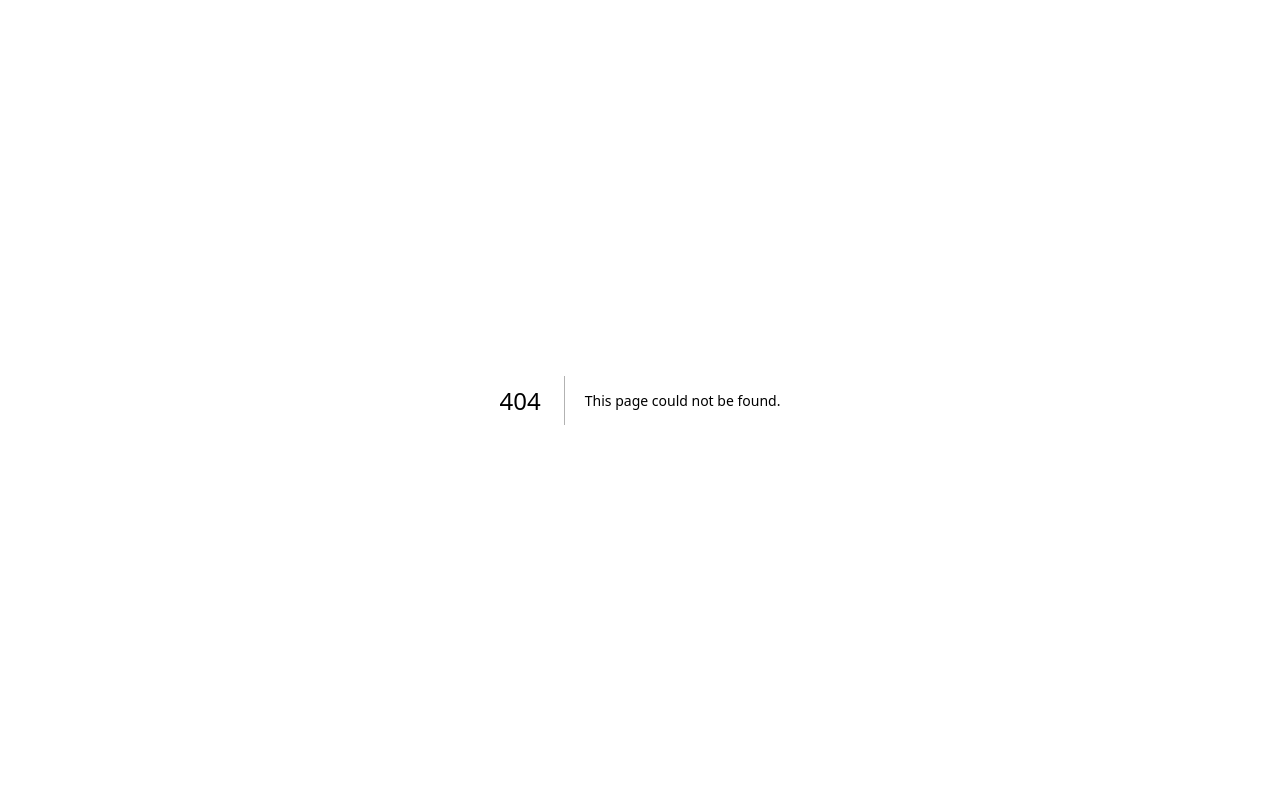
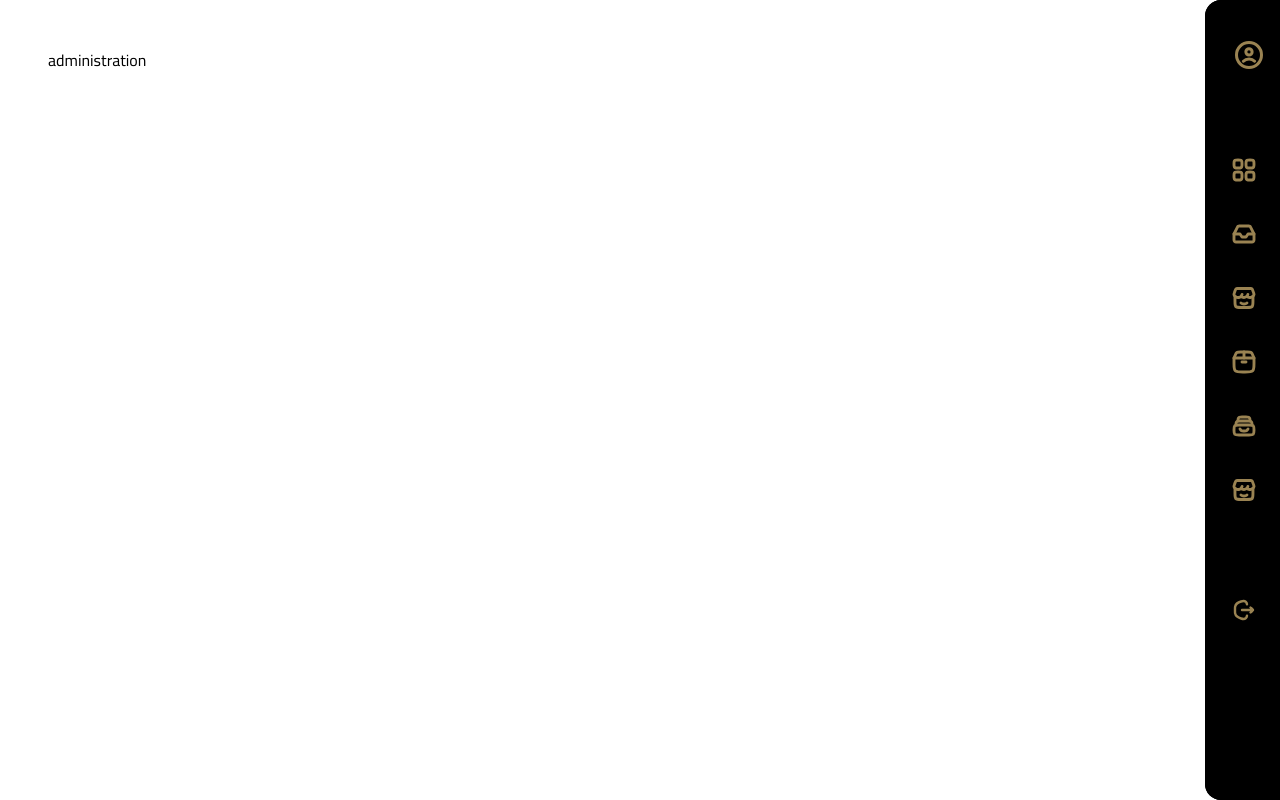
Before and after one commit to AmdjedBouzid/-bm_perfume_frontend, a Next.js app: page /Admin-1 in a window 1280 px wide. Before the commit this address had no page. Built offline with nearby package versions, Linux system fonts and the light colour scheme.

Commit message:
finish side bar and add route admin-1 and add loader component

```diff
--- /dev/null
+++ b/app/Admin-1/layout.jsx
@@ -0,0 +1,13 @@
+import Sidebar from "../_components/SideBarAdmin";
+
+export default function AdminLayout({ children }) {
+  return (
+    <div>
+      <main className="flex-1 p-6">
+        <Sidebar/>
+        {children}
+
+        </main>
+    </div>
+  );
+}
--- /dev/null
+++ b/app/Admin-1/page.jsx
@@ -0,0 +1,11 @@
+import React from "react";
+import AdminLayout from "./layout";
+function page() {
+  return (
+    <AdminLayout>
+      <div>administration</div>
+    </AdminLayout>
+  );
+}
+
+export default page;
--- a/app/Administration/layout.jsx
+++ /dev/null
@@ -1,10 +0,0 @@
-import SideBarAdmin from "@/_components/SideBarAdmin";
-
-export default function Layout({ children }) {
-  return (
-    <div className="flex">
-      <SideBarAdmin />
-      <main className="flex-1 p-4">{children}</main>
-    </div>
-  );
-}
--- a/app/Administration/page.jsx
+++ b/app/Administration/page.jsx
@@ -1,7 +1,10 @@
 import React from "react";
 
+
 function page() {
-  return <div>administration</div>;
+  return <div>administration
+
+  </div>;
 }
 
 export default page;
--- /dev/null
+++ b/app/_components/Loader.jsx
@@ -0,0 +1,15 @@
+"use client";
+import { RotatingLines } from "react-loader-spinner";
+
+function Loader() {
+  return (
+    <RotatingLines
+      strokeColor="grey"
+      strokeWidth="5"
+      animationDuration="0.75"
+      width="28"
+      visible={true}
+    />
+  )
+}
+export default  Loader;
--- a/app/_components/SideBarAdmin.jsx
+++ b/app/_components/SideBarAdmin.jsx
@@ -16,7 +16,7 @@ const Sidebar = () => {
     >
       <div className="flex flex-col items-end mt-10 gap-20 pr-4">
         <div className="flex flex-row-reverse items-center  space-x-reverse space-x-3">
-          <Image src="/icons/user-circle.svg" width={30} height={30}/>
+          <Image src="/icons/user-circle.svg" width={30} height={30} alt="user"/>
           <span
             className={`${isOpen ? "block" : "hidden"} text-[22px] font-medium`}
           >
@@ -28,7 +28,7 @@ const Sidebar = () => {
           <SidebarItem isOpen={isOpen} imgSrc="/icons/Dashbord.svg" text="لوحة التحكم" />
           <SidebarItem isOpen={isOpen} imgSrc="/icons/Category.svg" text="الشركات" />
           <SidebarItem isOpen={isOpen} imgSrc="/icons/Products.svg" text="المنتجات" />
-          <SidebarItem isOpen={isOpen} imgSrc="/icons/Order.svg"text="الطلبات" />
+          <SidebarItem isOpen={isOpen} imgSrc="/icons/Order.svg" text="الطلبات" />
           <SidebarItem isOpen={isOpen} imgSrc="/icons/archive-02.svg" text="الأرشيف" />
           <SidebarItem isOpen={isOpen} imgSrc="/icons/Products.svg" text="الإعدادات" />
         </nav>
--- a/app/page.js
+++ b/app/page.js
@@ -3,6 +3,7 @@ import Image from "next/image";
 import { useAppContext } from "./context/AppContext";
 import { DOMAIN } from "./utils/constants";
 import images from "../public/assets";
+import Loader from "./_components/Loader";
 export default function Home() {
   const { admin } = useAppContext();
   console.log(DOMAIN);
@@ -10,14 +11,8 @@ export default function Home() {
   return <div className="">
 
     <h1 className="text-3xl flex justify-center mt -4 font-extrabold">مرحبا بك</h1>
+    <Loader />
 
   </div>;
-  return (
-    <div className="">
-      <h1 className="text-3xl flex justify-center mt -4 font-extrabold">
-        مرحبا بك
-      </h1>
-      <Image src={images.loginImage} alt="" width={200} height={200} />
-    </div>
-  );
+
 }
--- a/app/utils/constants.js
+++ b/app/utils/constants.js
@@ -1,2 +1,2 @@
-const DOMAIN = "http://localhost:5000";
+const DOMAIN = "https://l0f7sf06-5000.euw.devtunnels.ms";
 export { DOMAIN };
--- a/package.json
+++ b/package.json
@@ -16,6 +16,7 @@
     "react": "^19.0.0",
     "react-dom": "^19.0.0",
     "react-icons": "^5.4.0",
+    "react-loader-spinner": "^6.1.6",
     "react-toastify": "^11.0.3"
   },
   "devDependencies": {
```
Also changed, not shown: 1 other file (tests, documents, lock files or other folders).
